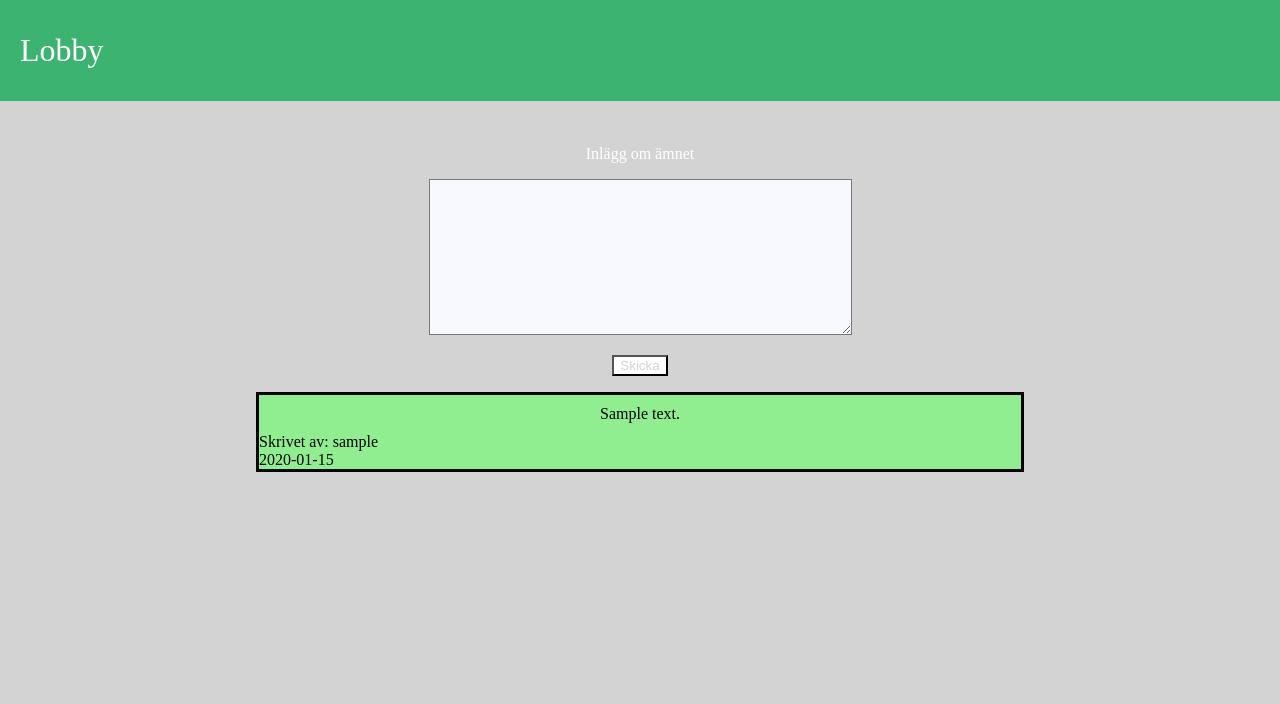
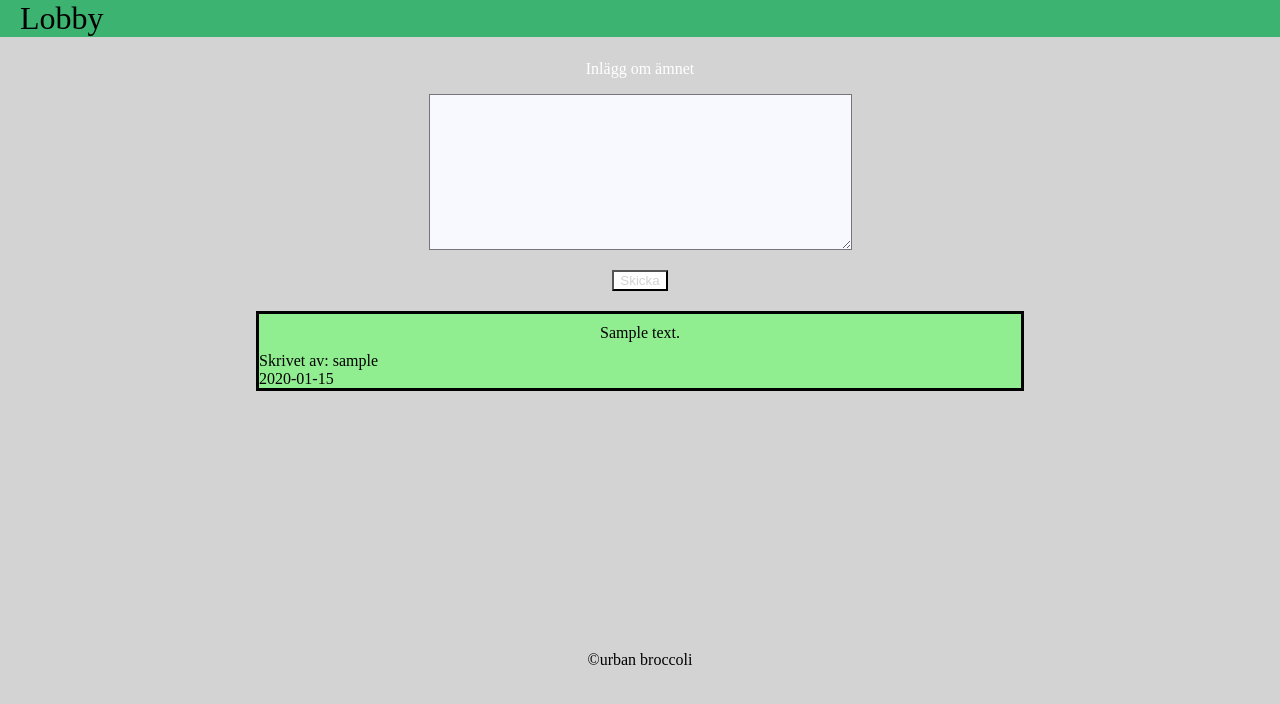
Before and after one commit to krisc457/urban-broccoli, a Spring app: template src/main/resources/templates/thread.html in a window 1280 px wide. Shown: the top 704 px of the page. Run offline with Thymeleaf, Linux system fonts and the light colour scheme; the template is opened without the code that fills it: most values are stand-ins (such as "Sample title", 1, 10 or a date in 2020); data that the repository does not hold is empty.

Commit message:
updated with new css and stuff

```diff
--- a/src/main/resources/static/cssfil.css
+++ b/src/main/resources/static/cssfil.css
@@ -41,7 +41,17 @@ body {
     width: 60%;
     margin-left: 20%;
     margin-right: 20%;
-    margin-top: 60px;
+    margin-top: 20px;
+}
+
+#rull {
+    width: 60%;
+    margin-left: 20%;
+    margin-right: 20%;
+    margin-top: 20px;
+    margin-bottom: 40px;
+    overflow-y:scroll;
+    height:300px;
 }
 
 #seconddiv {
@@ -68,16 +78,6 @@ body {
     color: white;
     /*font-family: ""*/
     margin-top: 15px;
-}
-#formThread {
-    color: white;
-    /*font-family: ""*/
-    margin-top: 145px;
-}
-
-#threadHeader {
-    color: black;
-    text-align: center;
 }
 
 textarea {
@@ -110,7 +110,7 @@ input {
     text-after-overflow:none;
     margin-left: auto;
     margin-right:auto;
-    width: 25%
+    width: 10%
 }
 
 #header {
@@ -119,14 +119,16 @@ input {
     left: 0;
     z-index: 99;
     width: 100%;
-    text-align: left;
-    padding-left: 20px;
     font-size: xx-large;
     background-color: mediumseagreen;
 }
 
+#return {
+    text-align: left;
+    padding-left: 20px;
+}
+
 img{
-    /*margin-top:5%;*/
     width: 40%;
 }
 ul {
@@ -140,3 +142,16 @@ li {
     border: solid;
 
 }
+#formThread {
+    color: white;
+    margin-top: 60px;
+}
+
+header > a:nth-child(1){
+    padding-left: 20px;
+    float: left;
+}
+header > a:nth-child(2) {
+    float: right;
+    padding-right: 47%;
+}
--- a/src/main/resources/templates/signUp.html
+++ b/src/main/resources/templates/signUp.html
@@ -13,7 +13,7 @@
         Lastname: <input type="text" th:field="*{lastname}"/>
         Mail: <input type="text" th:field="*{mail}"/>
         Username: <input type="text" th:field="*{username}"/>
-        Set a password: <input type="text" th:field="*{password}"/>
+        Password: <input type="text" th:field="*{password}"/>
         <input class="buttons" type="submit" value="Get Started"/>
     </form>
 </div>
--- a/src/main/resources/templates/thread.html
+++ b/src/main/resources/templates/thread.html
@@ -6,19 +6,19 @@
 </head>
 <body>
 <header id="header">
-    <p><a href="/login" value="Tillbaka">Lobby
-    </a></p>
-    <p th:text="${thread.title}"></p>
+    <a href="/login" value="Tillbaka">Lobby
+    </a><a th:text="${thread.title}"></a>
 </header>
 <div id="main">
     <form id="formThread" th:action="@{/thread/{id}(id=${threadId})}" method="post">
-        <p>Inlägg om ämnet</p>
-        <textarea name="text" rows="10" cols="50"></textarea>
+    <p>Inlägg om ämnet</p>
+    <textarea name="text" rows="10" cols="50"></textarea>
 
-        <input type="hidden" name="userId" th:value="${session.user.userId}"/>
-        <p><input type="submit" value="Skicka"/></p>
+    <input type="hidden" name="userId" th:value="${session.user.userId}"/>
+    <p><input type="submit" value="Skicka"/></p>
     </form>
-
+</div>
+<div id="rull">
     <div id="maindiv" th:each="post : ${posts}">
         <div id="seconddiv">
         <a th:text="${post.text}"/>
@@ -32,5 +32,6 @@
     </div>
 
 </div>
+<footer>©urban broccoli</footer>
 </body>
 </html>
```
